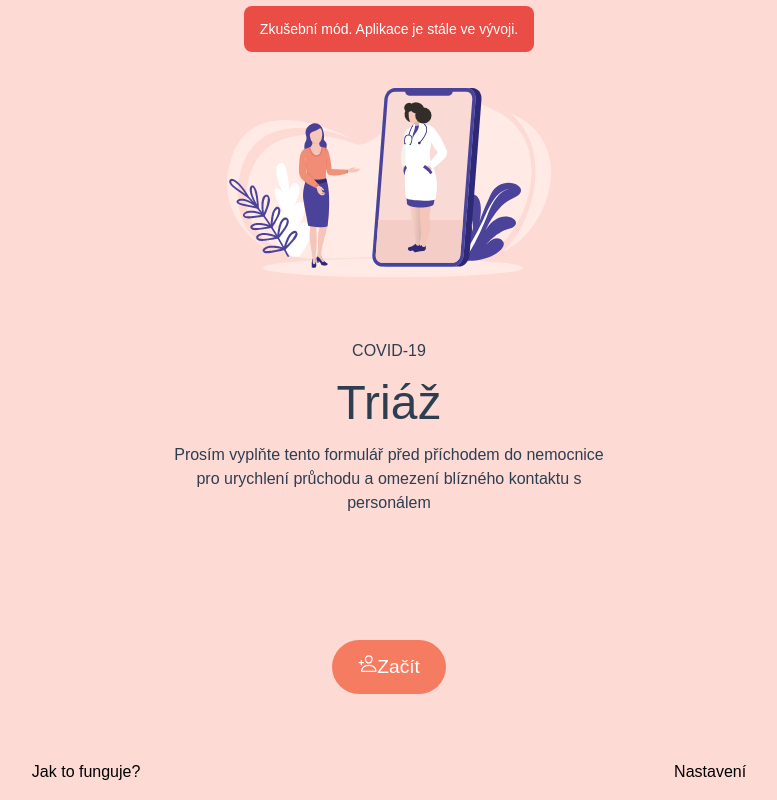
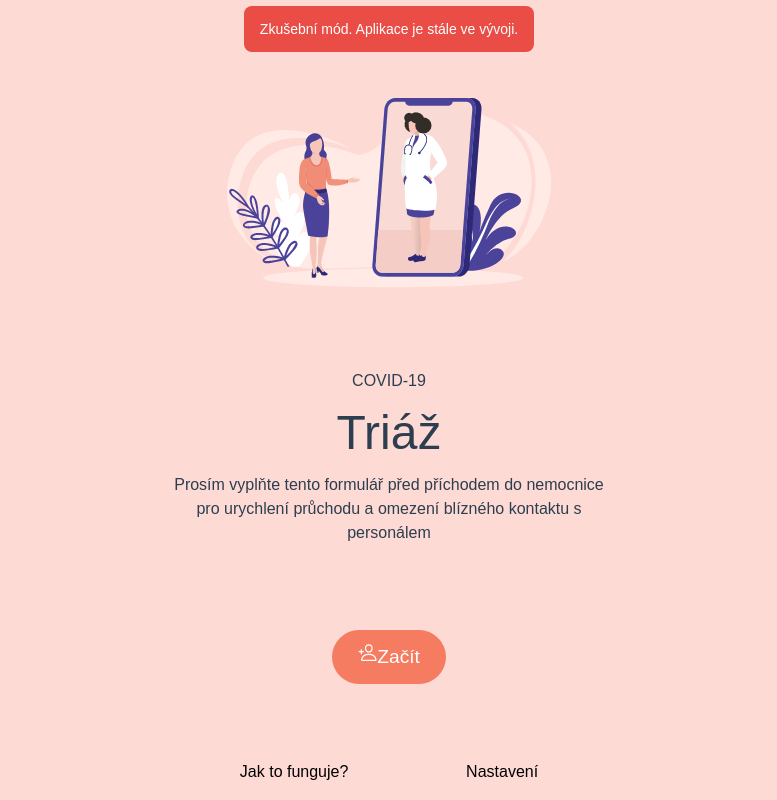
Before and after one commit to Smart-Triage/smart-triage, a Vue app: page /home in a window 1280 px wide. Shown: the whole page, without its empty margins (251-1028 px from the left). Built offline with nearby package versions, Linux system fonts and the light colour scheme; what vue-head, vue-uuid would draw is missing.

Commit message:
Home.vue fixed footer styling

```diff
--- a/src/theme/general.scss
+++ b/src/theme/general.scss
@@ -65,5 +65,5 @@ h2 {
 }
 
 .bottom-link {
-  @apply mt-auto p-4 pt-8 w-full flex justify-around;
+  @apply mt-auto p-4 pt-8 w-full max-w-md flex justify-around;
 }
--- a/src/views/Home.vue
+++ b/src/views/Home.vue
@@ -19,6 +19,7 @@
         </p>
       </div>
 
+      <div class="w-full">
         <PatientList class="w-full px-4"></PatientList>
         <div v-if="patients.length === 0" class="main-action">
           <button class="link btn-primary" @click="createPatient">
@@ -27,13 +28,14 @@
           </button>
         </div>
         <div v-else class="main-action">
-        <p>{{ $t('HOME.NOT_GOING_ALONE') }}</p>
+          <p class="my-1">{{ $t('HOME.NOT_GOING_ALONE') }}</p>
           <button class="link btn-primary" @click="createPatient">
             <ion-icon name="person-add-outline"></ion-icon>
             <span class="main-action-button-text">{{
               $t('HOME.FILL_FOR_ANOTHER_PERSON')
             }}</span>
           </button>
+        </div>
       </div>
     </div>
     <div class="bottom-link">
```
Lines whose indentation alone changed are shown as unchanged.
